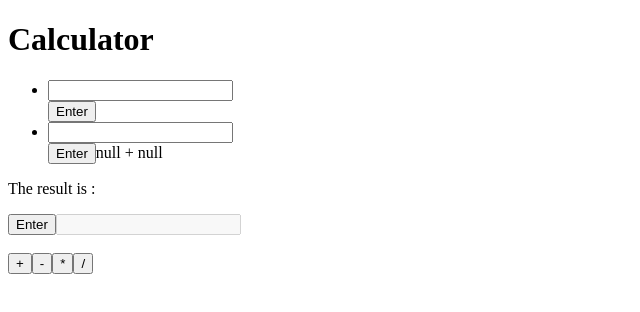
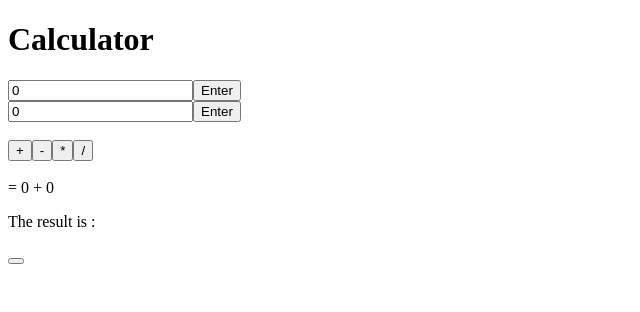
Before and after one commit to Monyjenni/Calculator_VueJs, a Vue app in the folder calculator/calculator/: page / in a window 1280 px wide. Shown: the top 312 px of the page, without its empty margins (0-640 px from the left). Built offline with nearby package versions, Linux system fonts and the light colour scheme.

Commit message:
adjust_the_result_box

```diff
--- a/calculator/calculator/src/App.vue
+++ b/calculator/calculator/src/App.vue
@@ -2,22 +2,15 @@
   <div id="app">
     <h1>Calculator</h1>
 
-      <div class="num-input">
-    <ul>
-  <li><input type="number" v-model.number="num1"  id="myInput1"></li>
+  <div class="num-input-col-1">
+  <input type="number" v-model.number="num1"  id="myInput1">
   <button @click="getValue1()">Enter</button>
-  <li><input type="number" v-model.number="num2"  id="myInput2"></li>
+</div>
+<div class="num-input-col-2">
+  <input type="number" v-model.number="num2"  id="myInput2">
   <button @click="getValue2()">Enter</button>
+</div>
 
-  <span>{{ displayNumber }}</span>
-
-  </ul>
-</div>
-<div class="result">
-  <p>The result is : {{ result}}</p>
-  <button @click="calculateResult">Enter</button>
-  <input type="number" disabled>
-</div>
 <br>
 <div class="operator">
 <button @click="onOperatorClick('+')" id="Op1">+</button>
@@ -25,7 +18,14 @@
 <button @click="onOperatorClick('*')" id="Op3">*</button>
 <button @click="onOperatorClick('/')" id="Op4">/</button>
 </div>
-
+<div class="display-number">
+  <br>
+  <span>= {{ displayNumber }}</span>
+</div>
+<div class="result">
+  <p>The result is : {{ result}}</p>
+  <button @click="calculateResult">{{ result }}</button>
+</div>
   </div>
 </template>
 
@@ -40,8 +40,8 @@ export default {
   data(){
     return {
       data:0,
-      num1: null,
-      num2: null
+      num1: 0,
+      num2: 0
     }
   },
   computed: {
@@ -66,7 +66,7 @@ export default {
     console.log(inputOp);
     } ,
     calculateResult (){
-      switch(this.onOperatorClick){
+      switch(this.onOperatorClick('+')){
         case '+':{
           this.result = Number(this.num1) + Number(this.num2)
         }
@@ -84,4 +84,8 @@ export default {
   background-color: white;
 
 }
+.num-input-col-2 {
+  display: flex;
+  align-items:center ;
+}
 </style>
```
